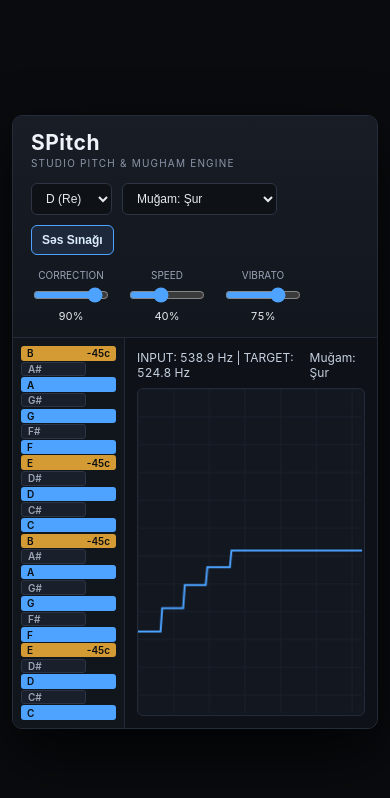
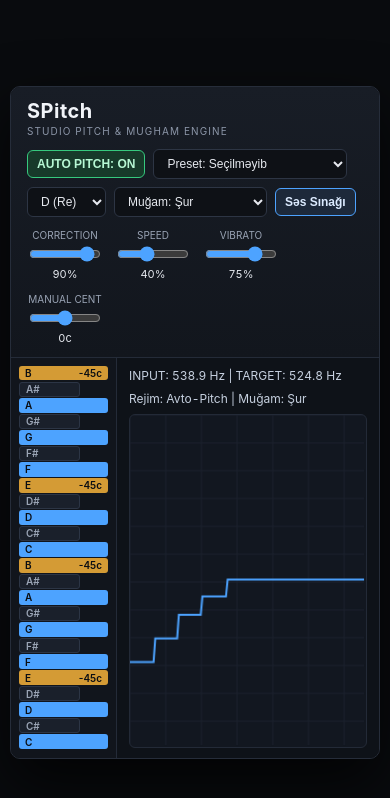
Before and after one commit to aliseymur66-ai/SPitch, a plain HTML site: page index.html in a window 390 px wide. Both pictures are taken after a click on the button "Səs Sınağı". Drawn offline with Linux system fonts and the light colour scheme.

Commit message:
Update index.html

```diff
--- a/index.html
+++ b/index.html
@@ -15,11 +15,11 @@
       justify-content: center;
       align-items: center;
       min-height: 100vh;
-      padding: 12px;
+      padding: 10px;
     }
     .plugin-window {
       width: 100%;
-      max-width: 920px;
+      max-width: 980px;
       background: #0d0f12;
       border: 1px solid #262d3a;
       border-radius: 10px;
@@ -31,40 +31,53 @@
       flex-wrap: wrap;
       align-items: center;
       justify-content: space-between;
-      gap: 14px;
-      padding: 14px 18px;
+      gap: 12px;
+      padding: 12px 16px;
       background: linear-gradient(180deg, #181d26 0%, #12161d 100%);
       border-bottom: 1px solid #242b38;
     }
-    .brand h1 { margin: 0; font-size: 21px; letter-spacing: 0.5px; color: #f0f3f8; }
-    .brand p { margin: 2px 0 0; font-size: 10px; letter-spacing: 1.2px; color: #8c96a8; }
-    .selectors { display: flex; flex-wrap: wrap; gap: 10px; align-items: center; }
+    .brand h1 { margin: 0; font-size: 20px; letter-spacing: 0.5px; color: #f0f3f8; }
+    .brand p { margin: 2px 0 0; font-size: 10px; letter-spacing: 1.1px; color: #8c96a8; }
+    .controls-row { display: flex; flex-wrap: wrap; gap: 8px; align-items: center; }
     select, button {
       background: #0e1116;
       color: #e6e9ef;
       border: 1px solid #2d3544;
       border-radius: 6px;
-      padding: 7px 10px;
+      padding: 6px 9px;
       font-size: 12px;
       outline: none;
     }
-    button {
+    button.primary {
       background: #1d293a;
       border-color: #4da3ff;
       color: #dcebff;
       font-weight: 600;
       cursor: pointer;
     }
-    button:active { background: #293c56; }
-    .knobs { display: flex; gap: 16px; align-items: center; }
-    .knob-box { display: flex; flex-direction: column; align-items: center; gap: 4px; font-size: 10px; color: #9aa4b5; }
-    .knob-box input[type="range"] { width: 76px; accent-color: #4da3ff; cursor: pointer; }
+    button.toggle-on {
+      background: #173a2a;
+      border-color: #36c97e;
+      color: #b7f7d4;
+      font-weight: 600;
+      cursor: pointer;
+    }
+    button.toggle-off {
+      background: #2a191d;
+      border-color: #c95665;
+      color: #f7c7ce;
+      font-weight: 600;
+      cursor: pointer;
+    }
+    .knobs { display: flex; flex-wrap: wrap; gap: 12px; align-items: center; }
+    .knob-box { display: flex; flex-direction: column; align-items: center; gap: 3px; font-size: 10px; color: #9aa4b5; }
+    .knob-box input[type="range"] { width: 72px; accent-color: #4da3ff; cursor: pointer; }
     .knob-val { font-size: 11px; color: #e6e9ef; font-variant-numeric: tabular-nums; }
 
     .body-area {
       display: grid;
-      grid-template-columns: 148px 1fr;
-      height: 430px;
+      grid-template-columns: 140px 1fr;
+      height: 440px;
     }
     .piano-col {
       background: #11151c;
@@ -92,7 +105,6 @@
       align-items: center;
       justify-content: space-between;
       padding: 0 6px;
-      transition: transform 0.06s ease;
     }
     .key-white { width: 100%; background: #c9d1dc; color: #12161d; }
     .key-black { width: 68%; background: #1a202b; color: #9aa4b5; border: 1px solid #2c3545; }
@@ -102,13 +114,15 @@
     .monitor-col {
       position: relative;
       background: #0e1218;
-      padding: 12px;
+      padding: 10px 12px;
       display: flex;
       flex-direction: column;
     }
     .readout {
       display: flex;
+      flex-wrap: wrap;
       justify-content: space-between;
+      gap: 8px;
       align-items: center;
       font-size: 12px;
       color: #c6d0df;
@@ -123,8 +137,8 @@
       border-radius: 6px;
       touch-action: none;
     }
-    @media (max-width: 680px) {
-      .body-area { grid-template-columns: 112px 1fr; height: 390px; }
+    @media (max-width: 720px) {
+      .body-area { grid-template-columns: 106px 1fr; height: 400px; }
     }
   </style>
 </head>
@@ -136,7 +150,18 @@
         <p>STUDIO PITCH & MUGHAM ENGINE</p>
       </div>
 
-      <div class="selectors">
+      <div class="controls-row">
+        <button id="autoPitchBtn" class="toggle-on" type="button">AUTO PITCH: ON</button>
+
+        <select id="presetSelect" title="Presetlər">
+          <option value="custom">Preset: Seçilməyib</option>
+          <option value="shur_vocal">Şur Xanəndə / Vokal (Re)</option>
+          <option value="segah_lyrical">Segah Lirik Vokal (Mi)</option>
+          <option value="rast_clean">Rast Təmiz Vokal (Do)</option>
+          <option value="pop_tight">Müasir Pop Dəqiq (La Minor)</option>
+          <option value="natural_soft">Təbii Əl İşi / Yumşaq</option>
+        </select>
+
         <select id="rootSelect">
           <option value="0">C (Do)</option>
           <option value="1">C#</option>
@@ -153,7 +178,7 @@
         </select>
 
         <select id="scaleSelect"></select>
-        <button id="demoBtn" type="button">Səs Sınağı</button>
+        <button id="demoBtn" class="primary" type="button">Səs Sınağı</button>
       </div>
 
       <div class="knobs">
@@ -172,6 +197,11 @@
           <input id="vibRange" type="range" min="0" max="100" value="75" />
           <span class="knob-val" id="vibVal">75%</span>
         </div>
+        <div class="knob-box">
+          <span>MANUAL CENT</span>
+          <input id="manualCentRange" type="range" min="-100" max="100" value="0" />
+          <span class="knob-val" id="manualCentVal">0c</span>
+        </div>
       </div>
     </div>
 
@@ -180,7 +210,7 @@
       <div class="monitor-col">
         <div class="readout">
           <span id="freqInfo">INPUT: 0.0 Hz | TARGET: 0.0 Hz</span>
-          <span id="scaleInfo">Muğam: Şur</span>
+          <span id="modeInfo">Rejim: Avto-Pitch + Muğam: Şur</span>
         </div>
         <canvas id="pitchCanvas"></canvas>
       </div>
@@ -204,8 +234,18 @@
       { name: "Muğam: Humayun", cents: [0, 145, 400, 500, 645, 800, 1000] }
     ];
 
+    const PRESETS = {
+      shur_vocal: { autoPitch: true, root: 2, scale: 7, corr: 85, speed: 45, vib: 85, cent: 0 },
+      segah_lyrical: { autoPitch: true, root: 4, scale: 8, corr: 80, speed: 35, vib: 90, cent: 0 },
+      rast_clean: { autoPitch: true, root: 0, scale: 6, corr: 88, speed: 50, vib: 80, cent: 0 },
+      pop_tight: { autoPitch: true, root: 9, scale: 3, corr: 96, speed: 80, vib: 45, cent: 0 },
+      natural_soft: { autoPitch: false, root: 2, scale: 7, corr: 50, speed: 25, vib: 95, cent: 0 }
+    };
+
     const scaleSelect = document.getElementById("scaleSelect");
     const rootSelect = document.getElementById("rootSelect");
+    const presetSelect = document.getElementById("presetSelect");
+    const autoPitchBtn = document.getElementById("autoPitchBtn");
     const pianoCol = document.getElementById("pianoCol");
     const canvas = document.getElementById("pitchCanvas");
     const ctx = canvas.getContext("2d");
@@ -219,9 +259,31 @@
     });
 
     let audioCtx = null;
+    let autoPitchEnabled = true;
     let activeHz = 0;
     let targetHz = 0;
     let history = [];
+    let manualPoints = [];
+    let isDraggingCanvas = false;
+
+    function updateAutoButton() {
+      if (autoPitchEnabled) {
+        autoPitchBtn.textContent = "AUTO PITCH: ON";
+        autoPitchBtn.className = "toggle-on";
+      } else {
+        autoPitchBtn.textContent = "AUTO PITCH: OFF";
+        autoPitchBtn.className = "toggle-off";
+      }
+      updateReadout();
+    }
+
+    function updateReadout() {
+      const scaleName = SCALES[parseInt(scaleSelect.value, 10)].name;
+      const modeText = autoPitchEnabled ? "Avto-Pitch" : "Əllə Nəzarət";
+      document.getElementById("modeInfo").textContent = `Rejim: ${modeText} | ${scaleName}`;
+      document.getElementById("freqInfo").textContent =
+        `INPUT: ${activeHz.toFixed(1)} Hz  |  TARGET: ${targetHz.toFixed(1)} Hz`;
+    }
 
     function playTone(freq, duration = 0.35) {
       if (!audioCtx) {
@@ -242,7 +304,14 @@
       osc.stop(audioCtx.currentTime + duration + 0.02);
     }
 
-    function snapFreq(inputFreq) {
+    function computeTargetFreq(inputFreq) {
+      const manualCent = parseInt(document.getElementById("manualCentRange").value, 10);
+      const manualFactor = Math.pow(2, manualCent / 1200);
+
+      if (!autoPitchEnabled) {
+        return inputFreq * manualFactor;
+      }
+
       const rootMidi = 60 + parseInt(rootSelect.value, 10);
       const scale = SCALES[parseInt(scaleSelect.value, 10)];
       const corr = parseInt(document.getElementById("corrRange").value, 10) / 100;
@@ -262,7 +331,7 @@
       const targetMidi = rootMidi + (octShift + closest) / 100;
       const snappedFreq = 440 * Math.pow(2, (targetMidi - 69) / 12);
       const ratio = 1 + (snappedFreq / inputFreq - 1) * corr;
-      return inputFreq * ratio;
+      return inputFreq * ratio * manualFactor;
     }
 
     function renderPiano() {
@@ -302,14 +371,15 @@
         shape.innerHTML = `<span>${["C","C#","D","D#","E","F","F#","G","G#","A","A#","B"][pitchClass]}</span><span>${inScale && Math.abs(microCent) > 5 ? microCent + "c" : ""}</span>`;
         shape.addEventListener("pointerdown", () => {
           activeHz = freq;
-          targetHz = snapFreq(freq);
+          targetHz = computeTargetFreq(freq);
           playTone(targetHz, 0.4);
+          updateReadout();
         });
 
         row.appendChild(shape);
         pianoCol.appendChild(row);
       }
-      document.getElementById("scaleInfo").textContent = scale.name;
+      updateReadout();
     }
 
     function resizeCanvas() {
@@ -318,6 +388,30 @@
       canvas.height = rect.height * window.devicePixelRatio;
       ctx.setTransform(window.devicePixelRatio, 0, 0, window.devicePixelRatio, 0, 0);
     }
+
+    function addManualPointFromPointer(e) {
+      const rect = canvas.getBoundingClientRect();
+      const x = Math.max(0, Math.min(rect.width, e.clientX - rect.left));
+      const y = Math.max(8, Math.min(rect.height - 8, e.clientY - rect.top));
+      const normY = 1 - y / rect.height;
+      const midi = 58 + normY * 28;
+      const freq = 440 * Math.pow(2, (midi - 69) / 12);
+      activeHz = freq;
+      targetHz = computeTargetFreq(freq);
+      manualPoints.push({ x, y });
+      if (manualPoints.length > 60) manualPoints.shift();
+      playTone(targetHz, 0.25);
+      updateReadout();
+    }
+
+    canvas.addEventListener("pointerdown", (e) => {
+      isDraggingCanvas = true;
+      addManualPointFromPointer(e);
+    });
+    canvas.addEventListener("pointermove", (e) => {
+      if (isDraggingCanvas) addManualPointFromPointer(e);
+    });
+    window.addEventListener("pointerup", () => { isDraggingCanvas = false; });
 
     function drawLoop() {
       const w = canvas.clientWidth;
@@ -334,11 +428,9 @@
       }
 
       if (activeHz > 0) {
-        const rawMidi = 69 + 12 * Math.log2(activeHz / 440);
         const tarMidi = 69 + 12 * Math.log2(targetHz / 440);
-        const yRaw = h - ((rawMidi - 58) / 28) * h;
-        const yTar = h - ((tarMidi - 58) / 28) * h;
-        history.push({ yRaw: Math.max(10, Math.min(h - 10, yRaw)), yTar: Math.max(10, Math.min(h - 10, yTar)) });
+        const yTar = Math.max(10, Math.min(h - 10, h - ((tarMidi - 58) / 28) * h));
+        history.push(yTar);
         if (history.length > 140) history.shift();
       }
 
@@ -346,21 +438,56 @@
         ctx.strokeStyle = "#4da3ff";
         ctx.lineWidth = 2;
         ctx.beginPath();
-        history.forEach((pt, idx) => {
+        history.forEach((yVal, idx) => {
           const x = (idx / 139) * w;
-          if (idx === 0) ctx.moveTo(x, pt.yTar);
-          else ctx.lineTo(x, pt.yTar);
+          if (idx === 0) ctx.moveTo(x, yVal);
+          else ctx.lineTo(x, yVal);
         });
         ctx.stroke();
       }
 
-      document.getElementById("freqInfo").textContent =
-        `INPUT: ${activeHz.toFixed(1)} Hz  |  TARGET: ${targetHz.toFixed(1)} Hz`;
+      manualPoints.forEach((pt) => {
+        ctx.fillStyle = "#d49b35";
+        ctx.beginPath();
+        ctx.arc(pt.x, pt.y, 4.5, 0, Math.PI * 2);
+        ctx.fill();
+      });
+
       requestAnimationFrame(drawLoop);
     }
 
+    autoPitchBtn.addEventListener("click", () => {
+      autoPitchEnabled = !autoPitchEnabled;
+      presetSelect.value = "custom";
+      if (activeHz > 0) targetHz = computeTargetFreq(activeHz);
+      updateAutoButton();
+    });
+
+    presetSelect.addEventListener("change", (e) => {
+      const p = PRESETS[e.target.value];
+      if (!p) return;
+      autoPitchEnabled = p.autoPitch;
+      rootSelect.value = String(p.root);
+      scaleSelect.value = String(p.scale);
+      document.getElementById("corrRange").value = String(p.corr);
+      document.getElementById("speedRange").value = String(p.speed);
+      document.getElementById("vibRange").value = String(p.vib);
+      document.getElementById("manualCentRange").value = String(p.cent);
+      document.getElementById("corrVal").textContent = p.corr + "%";
+      document.getElementById("speedVal").textContent = p.speed + "%";
+      document.getElementById("vibVal").textContent = p.vib + "%";
+      document.getElementById("manualCentVal").textContent = p.cent + "c";
+      updateAutoButton();
+      renderPiano();
+      if (activeHz > 0) {
+        targetHz = computeTargetFreq(activeHz);
+        updateReadout();
+      }
+    });
+
     document.getElementById("corrRange").addEventListener("input", e => {
       document.getElementById("corrVal").textContent = e.target.value + "%";
+      if (activeHz > 0) { targetHz = computeTargetFreq(activeHz); updateReadout(); }
     });
     document.getElementById("speedRange").addEventListener("input", e => {
       document.getElementById("speedVal").textContent = e.target.value + "%";
@@ -368,8 +495,13 @@
     document.getElementById("vibRange").addEventListener("input", e => {
       document.getElementById("vibVal").textContent = e.target.value + "%";
     });
-    rootSelect.addEventListener("change", renderPiano);
-    scaleSelect.addEventListener("change", renderPiano);
+    document.getElementById("manualCentRange").addEventListener("input", e => {
+      document.getElementById("manualCentVal").textContent = e.target.value + "c";
+      if (activeHz > 0) { targetHz = computeTargetFreq(activeHz); updateReadout(); }
+    });
+
+    rootSelect.addEventListener("change", () => { renderPiano(); if (activeHz > 0) { targetHz = computeTargetFreq(activeHz); updateReadout(); } });
+    scaleSelect.addEventListener("change", () => { renderPiano(); if (activeHz > 0) { targetHz = computeTargetFreq(activeHz); updateReadout(); } });
 
     document.getElementById("demoBtn").addEventListener("click", () => {
       const rootMidi = 60 + parseInt(rootSelect.value, 10);
@@ -378,13 +510,15 @@
         setTimeout(() => {
           const f = 440 * Math.pow(2, (rootMidi + c / 100 - 69) / 12);
           activeHz = f * 1.03;
-          targetHz = snapFreq(activeHz);
+          targetHz = computeTargetFreq(activeHz);
           playTone(targetHz, 0.28);
+          updateReadout();
         }, idx * 240);
       });
     });
 
     window.addEventListener("resize", resizeCanvas);
+    updateAutoButton();
     renderPiano();
     resizeCanvas();
     drawLoop();
```
